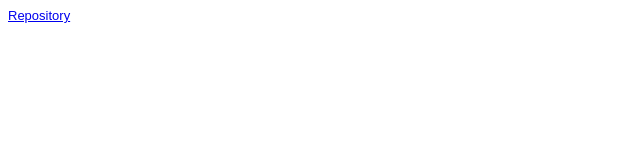
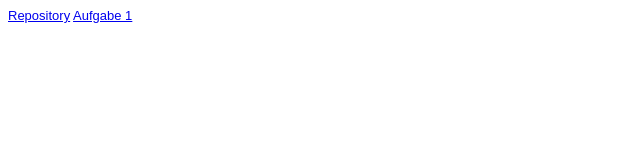
Before and after one commit to Robin-Sb/Softwaredesign, a plain HTML site: page steckbrief.htm in a window 1280 px wide. Shown: the full height of the page, 0-640 px from the left. Drawn offline with Linux system fonts and the light colour scheme.

Commit message:
updated steckbrief

```diff
--- a/steckbrief.htm
+++ b/steckbrief.htm
@@ -13,5 +13,6 @@ body {
 </head>
 <body>
 	<a href="https://github.com/Robin-Sb/Softwaredesign">Repository</a>
+	<a href="https://github.com/Robin-Sb/Softwaredesign/tree/master/Lesson1">Aufgabe 1</a>
 </body>
 </html>
```
